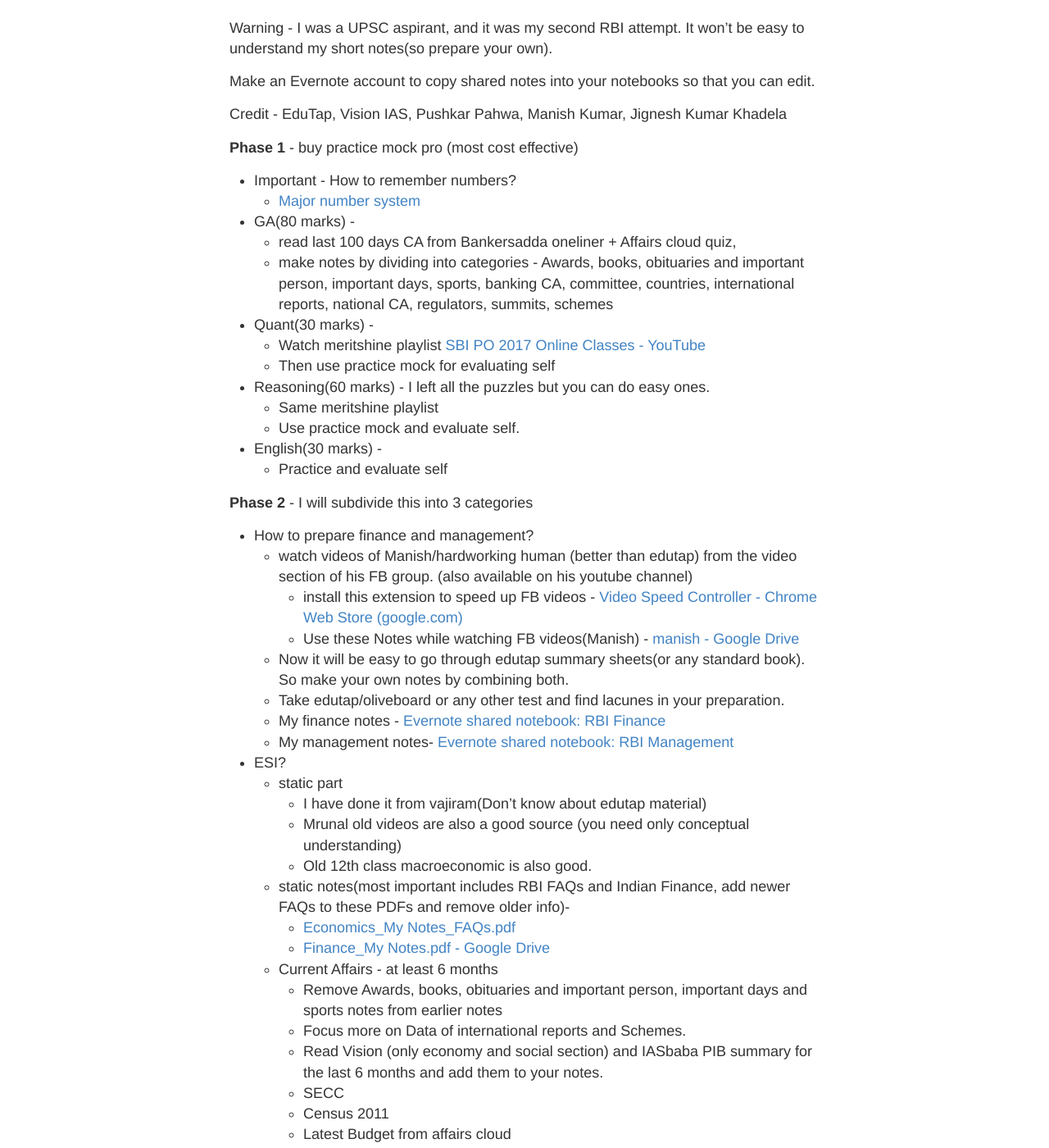
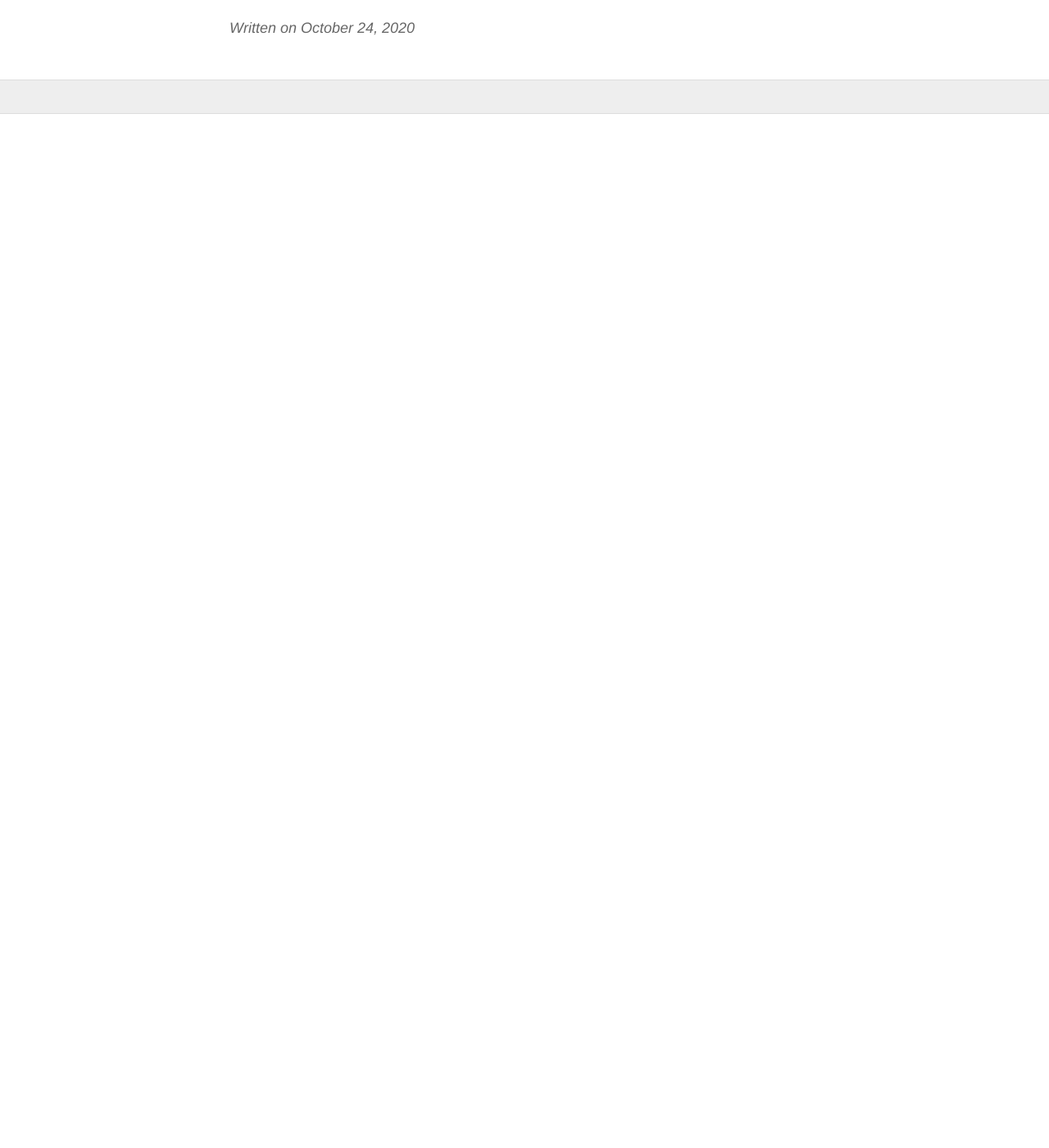
Before and after one commit to anilmodi2011/Blog, a Jekyll site: the page built from _posts/2020-10-24-hello2.md, in a window 1280 px wide and 1400 px high, scrolled down 270 px. Shown: the whole window at 82% size. Built offline with Jekyll 4.4.1, drawn with Linux system fonts in a browser that asks for light colours; after the commit the page ends 900 px from its top, so only the background shows below that; some of the changed text lies outside the part shown.

Commit message:
Update 2020-10-24-hello2.md

```diff
--- a/_posts/2020-10-24-hello2.md
+++ b/_posts/2020-10-24-hello2.md
@@ -1,102 +1,5 @@
 ---
 layout: post
-title: Topper 2
+title: under construction
 ---
 ## sample data
-
-Warning -  I was a UPSC aspirant, and it was my second RBI attempt. It won't be easy to understand my short notes(so prepare your own).
-
-Make an Evernote account to copy shared notes into your notebooks so that you can edit.
-
-Credit - EduTap, Vision IAS, Pushkar Pahwa, Manish Kumar, Jignesh Kumar Khadela
-
-
-**Phase 1** - buy practice mock pro (most cost effective)
-
-- Important - How to remember numbers?
-	- [Major number system](http://www.memorizeeverything.com/core_skills/numbers/)
-
-
-- GA(80 marks) -
-	- read last 100 days CA from Bankersadda oneliner + Affairs cloud quiz,
-	- make notes by dividing into categories - Awards, books, obituaries and important person, important days, sports, banking CA, committee, countries, international reports, national CA, regulators, summits, schemes
-
-
-- Quant(30 marks) -
-	- Watch meritshine playlist  [SBI PO 2017 Online Classes - YouTube](https://www.youtube.com/playlist?list=PLhuF3CfgKa3ZrsRyMg4EEDRmMq0LwEzfv)
-	- Then use practice mock for evaluating self
-
-
-- Reasoning(60 marks)	- I left all the puzzles but you can do easy ones.
-	- Same meritshine playlist
-	- Use practice mock and evaluate self.
-
-
-- English(30 marks) -
-	- Practice and evaluate self
-
-
-**Phase 2**  - I will subdivide this into 3 categories
-
--	How to prepare finance and management?
-	-	watch videos of Manish/hardworking human (better than edutap) from the video section of his FB group. (also available on his youtube channel)
-		-	install this extension to speed up FB videos - [Video Speed Controller - Chrome Web Store (google.com)](https://chrome.google.com/webstore/detail/video-speed-controller/nffaoalbilbmmfgbnbgppjihopabppdk?hl=en)
-		-	Use these Notes while watching FB videos(Manish) - [manish - Google Drive](https://drive.google.com/drive/folders/1C0gK-HfO9yn7AMw3htJBbGHwH7xCMSKV)
-	-	Now it will be easy to go through edutap summary sheets(or any standard book). So make your own notes by combining both.
-	- Take edutap/oliveboard or any other test and find lacunes in your preparation.
-	- My finance notes - [Evernote shared notebook: RBI Finance](https://www.evernote.com/pub/anilmodi2011/rbifinance#st=p&n=e9ba3f8f-dadf-44c8-9ae5-a36db6077b8b)
-	- My management notes- [Evernote shared notebook: RBI Management](https://www.evernote.com/pub/anilmodi2011/rbimanagement#st=p&n=ed7864b1-eb45-4dc6-8820-543acb02e54f)
-
-
--	ESI?
-	-	static part
-		-	I have done it from vajiram(Don't know about edutap material)
-		-	Mrunal old videos are also a good source (you need only conceptual understanding)
-		-	Old 12th class macroeconomic is also good.
-	- static notes(most important includes RBI FAQs and Indian Finance, add newer FAQs to these PDFs and remove older info)-
-		- [Economics_My Notes_FAQs.pdf](https://drive.google.com/file/d/19cepJtkUPYy6gYFPFYhRvU9Ck2HZR3Y-/view?usp=sharing)
-		- [Finance_My Notes.pdf - Google Drive](https://drive.google.com/file/d/15F3a24NXsjGMbnyf1CkODP-d7QJEMLR6/view)
-
-	-	Current Affairs - at least 6 months
-		-	Remove  Awards, books, obituaries and important person, important days and sports notes from earlier notes
-		-	Focus more on Data of international reports and Schemes.
-		-	Read Vision (only economy and social section) and IASbaba PIB summary for the last 6 months and add them to your notes.
-		-	SECC
-		-	Census 2011
-		-	Latest Budget from affairs cloud
-		-	Vision IAS economic survey summary
-		-	Schemes
-			-	A government scheme document of any coaching(edutap is good) is good as the base material.
-			-	Read old flagship schemes and their budget allocation
-			-	Add other information like previous name, target etc from internet
-
-
--	Descriptive - adhere to word limits and don’t make grammatical mistakes, keep 5 minutes for checking at the end.
-	-	Essay
-		-	Prepare basic framework like
-			-	Intro -> problem-> government steps-> solution->conclusion
-		-	Basic understanding of problems in agriculture, education, health, women, S&T, urbanization etc
-		-	Try to write essay with more focus on data
-	- Comprehension and precis - practice from Business standard editorial
-		- First do comprehension
-			- Read questions
-			- Then read paragraphs and write important words on rough sheet from it
-			- Now frame answers
-		- Precis
-			- Write precis by using important words written in the previous part
-			- Write title at last
-
-
-**Interview** - language does not matter. Start reading business paper editorial after mains.
-- RBI'S FUNCTIONS AND WORKING pdf
-- National and banking current affairs
-- Personal information -
-	- Basic etiquette - how to speak, how to dress etc
-	- Why RBI? - Think about how you can help RBI in India’s development story
-	- Hobbies -
-		- Write specific hobbies like reading science non fiction rather than just reading books.
-		- Interview board is bored of asking the same economic and banking related question, so write some interesting hobbies.
-	- Education and job profile
-		- How is your experience useful for RBI?
-
-PS - Read this also (pattern is changed but still good info) - [Jiga Comp Strategy.pdf](https://drive.google.com/file/d/14uO8CMFzwWkdGFIsjLLlyoFPXonk79uJ/view?usp=sharing)
```
